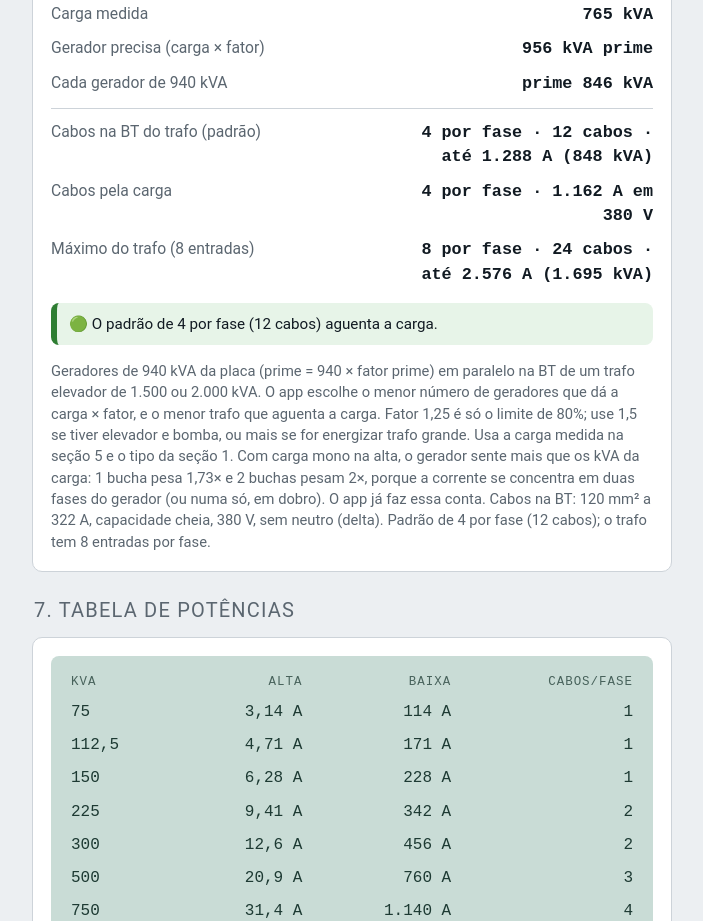
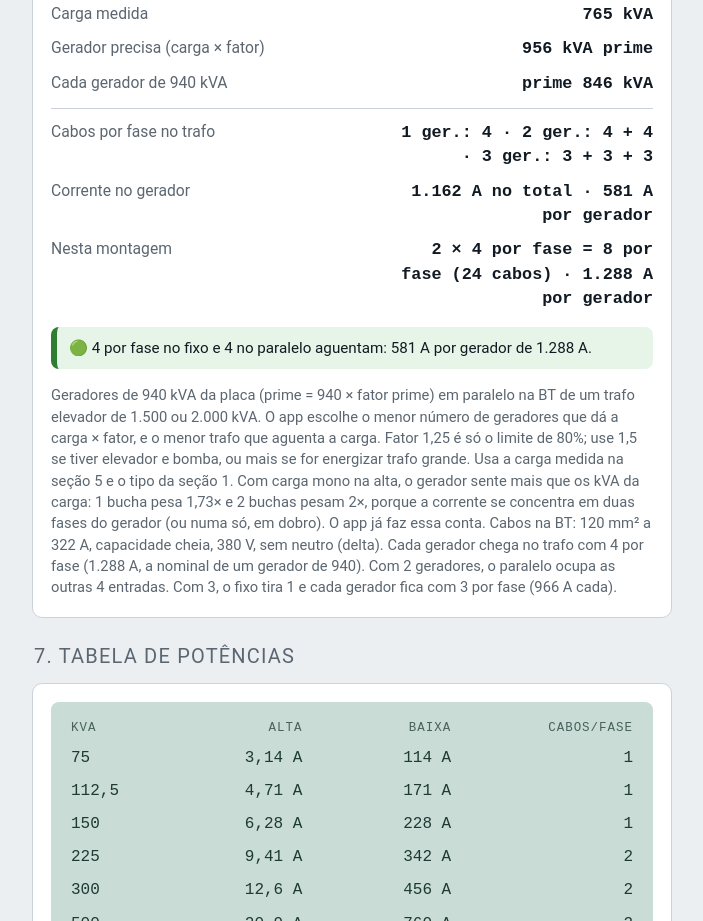
Before and after one commit to rei572/GERADOR, a plain HTML site: page index.html in a window 1280 px wide. Shown: the part 4060-4981 px from the top of the page, without its empty margins (288-991 px from the left). Drawn offline with Linux system fonts and the light colour scheme.

Commit message:
Eletrocentro: cabos 4 / 4+4 / 3+3+3 por gerador; carga mono pelo que o gerador sente
Co-Authored-By: Claude Opus 5.5 <noreply@anthropic.com>
Claude-Session: https://claude.ai/code/session_01QE1M8NXAj4LEemHNcED2Lu

```diff
--- a/index.html
+++ b/index.html
@@ -345,12 +345,12 @@ details input{font-size:1.15rem;min-height:50px}
     <dt>Gerador precisa (carga × fator)</dt><dd id="eNeed">—</dd>
     <dt>Cada gerador de 940 kVA</dt><dd id="eOne">—</dd>
     <hr>
-    <dt>Cabos na BT do trafo (padrão)</dt><dd id="eCabP">—</dd>
-    <dt>Cabos pela carga</dt><dd id="eCabC">—</dd>
-    <dt>Máximo do trafo (8 entradas)</dt><dd id="eCabM">—</dd>
+    <dt>Cabos por fase no trafo</dt><dd id="eCabP">—</dd>
+    <dt>Corrente no gerador</dt><dd id="eCabC">—</dd>
+    <dt>Nesta montagem</dt><dd id="eCabM">—</dd>
   </dl>
   <p class="flag" id="eCabFlag" hidden></p>
-  <p class="note">Geradores de 940 kVA da placa (prime = 940 × fator prime) em paralelo na BT de um trafo elevador de 1.500 ou 2.000 kVA. O app escolhe o menor número de geradores que dá a carga × fator, e o menor trafo que aguenta a carga. Fator 1,25 é só o limite de 80%; use 1,5 se tiver elevador e bomba, ou mais se for energizar trafo grande. Usa a carga medida na seção 5 e o tipo da seção 1. Com carga mono na alta, o gerador sente mais que os kVA da carga: 1 bucha pesa 1,73× e 2 buchas pesam 2×, porque a corrente se concentra em duas fases do gerador (ou numa só, em dobro). O app já faz essa conta. Cabos na BT: 120 mm² a 322 A, capacidade cheia, 380 V, sem neutro (delta). Padrão de 4 por fase (12 cabos); o trafo tem 8 entradas por fase.</p>
+  <p class="note">Geradores de 940 kVA da placa (prime = 940 × fator prime) em paralelo na BT de um trafo elevador de 1.500 ou 2.000 kVA. O app escolhe o menor número de geradores que dá a carga × fator, e o menor trafo que aguenta a carga. Fator 1,25 é só o limite de 80%; use 1,5 se tiver elevador e bomba, ou mais se for energizar trafo grande. Usa a carga medida na seção 5 e o tipo da seção 1. Com carga mono na alta, o gerador sente mais que os kVA da carga: 1 bucha pesa 1,73× e 2 buchas pesam 2×, porque a corrente se concentra em duas fases do gerador (ou numa só, em dobro). O app já faz essa conta. Cabos na BT: 120 mm² a 322 A, capacidade cheia, 380 V, sem neutro (delta). Cada gerador chega no trafo com 4 por fase (1.288 A, a nominal de um gerador de 940). Com 2 geradores, o paralelo ocupa as outras 4 entradas. Com 3, o fixo tira 1 e cada gerador fica com 3 por fase (966 A cada).</p>
 </section>
 
 <h2 class="sec">7. Tabela de potências</h2>
@@ -1086,7 +1086,8 @@ function calc(){
   }
 
   // eletrocentro sugerido
-  let eTxt="";
+  let eTxt="", eBest=null;
+  const CPG=n=>n===3?3:4, IcabG=380, CAPc=322, IeG=Sge=>Sge*1000/(r3*IcabG);
   const Vt=+$("vat").value, Ste=r3*Vt*cA/1000, Sge=st.tipo==="tri"?Ste:st.tipo==="fn"?Vt*cA/1000:2*Vt*cA/1000;
   {const ePk=Math.max(1,num("ePkF")||1.25), eFr=Math.min(1,Math.max(.5,num("eFr")||.9)), G1=940*eFr;
    const need=Sge*ePk, TRS=[1500,2000];
@@ -1094,37 +1095,36 @@ function calc(){
    $("eNeed").textContent=im>0?fmt(need)+" kVA prime":"—";
    $("eOne").textContent="prime "+fmt(G1)+" kVA";
    let rows="",best=null;
-   if(im>0)TRS.forEach(tr=>[1,2,3].forEach(n=>{const pr=n*G1, okG=pr>=need-1e-9, okT=tr>=Ste-1e-9;
-     const ok=okG&&okT; if(ok&&!best)best={n,tr,pr};
+   if(im>0)TRS.forEach(tr=>[1,2,3].forEach(n=>{const pr=n*G1, okG=pr>=need-1e-9, okT=tr>=Ste-1e-9, okC=IeG(Sge)<=n*CPG(n)*CAPc+1e-9;
+     const ok=okG&&okT&&okC; if(ok&&!best)best={n,tr,pr};
      const sel=best&&best.n===n&&best.tr===tr;
      rows+="<tr"+(sel?' class="sel"':ok?"":' class="over"')+"><td>"+fmt(tr)+" + "+n+"×940</td><td>"+fmt(pr)+" kVA</td><td>"+fmt(Sge/pr*100,0)+"%</td><td>"+fmt(Ste/tr*100,0)+"%</td></tr>";}));
    // escolhe: menos geradores primeiro, depois menor trafo
-   if(im>0){best=null;for(const n of [1,2,3])for(const tr of TRS){if(!best&&n*G1>=need-1e-9&&tr>=Ste-1e-9)best={n,tr,pr:n*G1};}}
+   if(im>0){best=null;for(const n of [1,2,3])for(const tr of TRS){if(!best&&n*G1>=need-1e-9&&tr>=Ste-1e-9&&IeG(Sge)<=n*CPG(n)*CAPc+1e-9)best={n,tr,pr:n*G1};}}
    $("eTab").innerHTML=rows.replace(/ class="sel"/g,"");
    if(best)[...$("eTab").rows].forEach(r=>{if(r.cells[0].textContent===fmt(best.tr)+" + "+best.n+"×940")r.className="sel";});
+   eBest=best;
    const eg=$("eGen");
    if(!(im>0)){$("eSel").textContent="–";$("eSub").textContent="Digite a carga medida na seção 5.";eg.classList.remove("none");}
    else if(best){$("eSel").textContent="Trafo "+fmt(best.tr)+" + "+best.n+" ger.";
      $("eSub").textContent=best.n+" × 940 kVA (prime "+fmt(best.pr)+" kVA) · geradores a "+fmt(Sge/best.pr*100,0)+"% · trafo a "+fmt(Ste/best.tr*100,0)+"%";eg.classList.remove("none");
      eTxt="\nEletrocentro: trafo "+fmt(best.tr)+" kVA + "+best.n+" × 940 kVA (prime "+fmt(best.pr)+" kVA), geradores a "+fmt(Sge/best.pr*100,0)+"%";}
    else{$("eSel").textContent="Não cabe em um";eg.classList.add("none");
-     $("eSub").textContent=Ste>2000?"A corrente na alta passa da nominal do trafo de 2.000 kVA ("+fA(2000000/(r3*Vt))+").":"Precisa de "+fmt(need)+" kVA prime e 3 geradores dão "+fmt(3*G1)+" kVA.";
+     $("eSub").textContent=Ste>2000?"A corrente na alta passa da nominal do trafo de 2.000 kVA ("+fA(2000000/(r3*Vt))+").":IeG(Sge)>3*3*CAPc?"A corrente no gerador ("+fA(IeG(Sge))+") passa do que os cabos aguentam com 3 geradores (3 × 3 por fase = "+fA(9*CAPc)+").":"Precisa de "+fmt(need)+" kVA prime e 3 geradores dão "+fmt(3*G1)+" kVA.";
      eTxt="\nEletrocentro: não cabe em um (no gerador "+fmt(Sge)+" kVA)";}
   }
 
-  // cabos na BT do eletrocentro (padrão 4 por fase, até 8 entradas)
-  {const CAP=322, VB=380, Ie=im>0?Sge*1000/(r3*VB):0, nPad=4, nMax=8;
-   const nNeed=Ie>0?Math.max(1,Math.ceil(Ie/CAP-1e-9)):0;
-   const kvaOf=n=>r3*VB*n*CAP/1000;
-   $("eCabP").textContent=nPad+" por fase · "+nPad*3+" cabos · até "+fA(nPad*CAP)+" ("+fmt(kvaOf(nPad))+" kVA)";
-   $("eCabC").textContent=Ie>0?nNeed+" por fase · "+fA(Ie)+" em "+VB+" V":"—";
-   $("eCabM").textContent=nMax+" por fase · "+nMax*3+" cabos · até "+fA(nMax*CAP)+" ("+fmt(kvaOf(nMax))+" kVA)";
+  // cabos na BT do eletrocentro: 1 ger = 4 por fase; 2 ger = 4 + 4; 3 ger = 3 + 3 + 3
+  {const Ie=im>0?IeG(Sge):0, n=eBest?eBest.n:0, c=n?CPG(n):0;
+   $("eCabP").textContent="1 ger.: 4 · 2 ger.: 4 + 4 · 3 ger.: 3 + 3 + 3";
+   $("eCabC").textContent=Ie>0?fA(Ie)+" no total"+(n>1?" · "+fA(Ie/n)+" por gerador":""):"—";
+   $("eCabM").textContent=n?n+" × "+c+" por fase = "+n*c+" por fase ("+n*c*3+" cabos) · "+fA(c*CAPc)+" por gerador":"—";
    const f=$("eCabFlag");let t="";
-   if(Ie>0&&nNeed>nMax){t="🔴 A carga pede "+nNeed+" cabos por fase ("+fA(Ie)+"), mais que as 8 entradas do trafo. Não passa num eletrocentro só.";f.className="flag bad";}
-   else if(Ie>0&&nNeed>nPad){t="🟡 Acima do padrão: a carga pede "+nNeed+" cabos por fase ("+nNeed*3+" no total). Leve mais "+(nNeed-nPad)*3+" cabos; o trafo tem entradas até 8 por fase.";f.className="flag";}
-   else if(Ie>0){t="🟢 O padrão de 4 por fase (12 cabos) aguenta a carga.";f.className="flag ok";}
+   if(Ie>0&&n){const per=Ie/n, cap=c*CAPc;
+     if(per>cap+1e-9){t="🔴 Cada gerador puxa "+fA(per)+" e os "+c+" cabos dele aguentam "+fA(cap)+".";f.className="flag bad";}
+     else{t="🟢 "+(n===1?"Os 4 cabos fixos do eletrocentro":n===2?"4 por fase no fixo e 4 no paralelo":"3 por fase em cada gerador (tira 1 do fixo)")+" aguentam: "+fA(per)+" por gerador de "+fA(cap)+".";f.className="flag ok";}}
    f.hidden=!t;f.textContent=t;
-   if(eTxt&&Ie>0)eTxt+="\nCabos BT do trafo: "+(nNeed>nMax?"carga pede "+nNeed+" por fase, passa das 8 entradas":nNeed>nPad?nNeed+" por fase ("+nNeed*3+" cabos), acima do padrão de 4":"padrão 4 por fase (12 cabos) aguenta");
+   if(eTxt&&n)eTxt+="\nCabos BT do trafo: "+(n===1?"4 por fase (fixo)":n===2?"4 por fase no fixo + 4 no paralelo (8 por fase)":"3 + 3 + 3 por fase (tira 1 do fixo)");
   }
 
   // corrente máxima na baixa
--- a/sw.js
+++ b/sw.js
@@ -1,5 +1,5 @@
 // Guarda o app no celular para abrir sem internet.
-const CACHE="corrente-trafo-v1";
+const CACHE="corrente-trafo-v2";
 const FILES=["./","./index.html","./manifest.webmanifest","./icon-192.png","./icon-512.png"];
 self.addEventListener("install",e=>{e.waitUntil(caches.open(CACHE).then(c=>c.addAll(FILES)));self.skipWaiting();});
 self.addEventListener("activate",e=>{e.waitUntil(caches.keys().then(ks=>Promise.all(ks.filter(k=>k!==CACHE).map(k=>caches.delete(k)))));self.clients.claim();});
```
